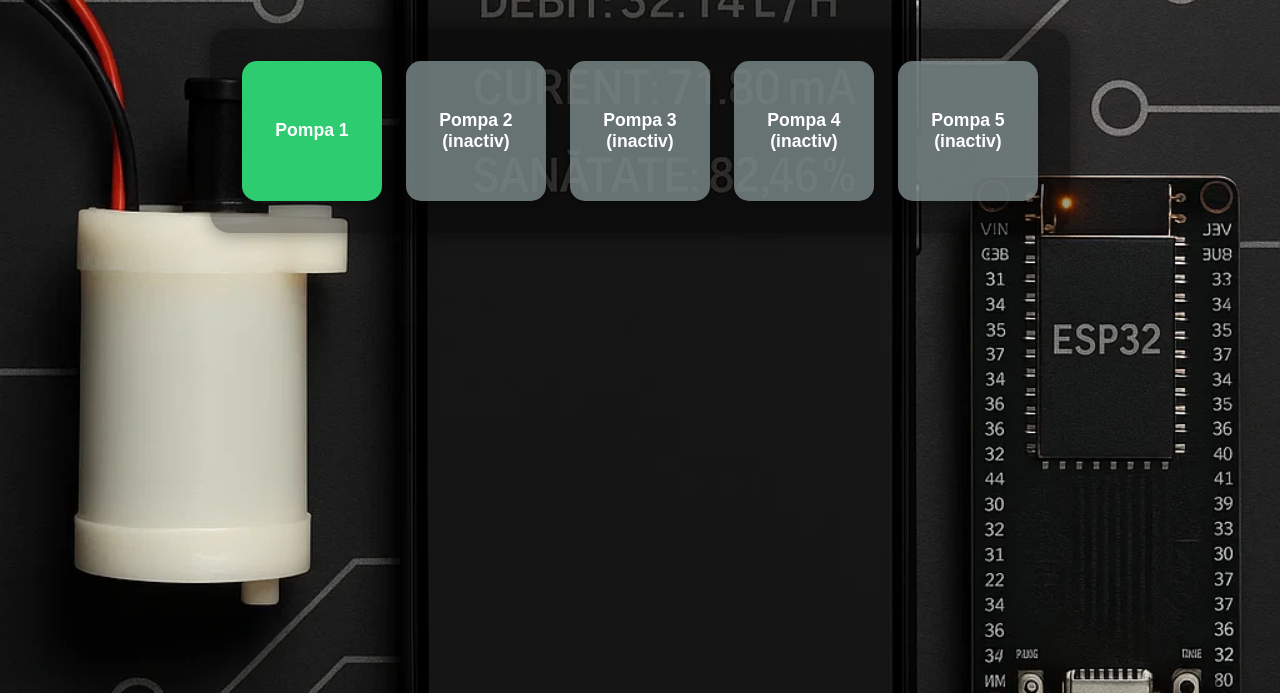
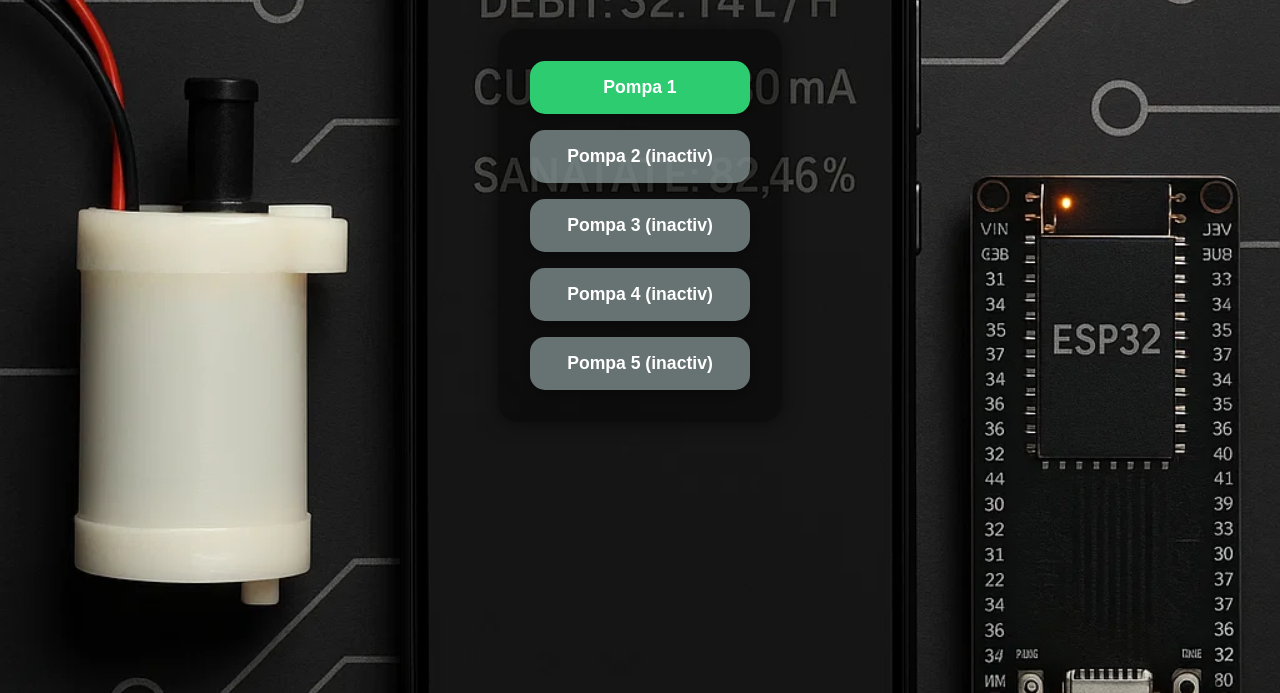
Before and after one commit to EnacheAdr/pompa, a plain HTML site: page index.html in a window 1280 px wide. Shown: the part 107-800 px from the top of the page. Drawn offline with Linux system fonts and the light colour scheme.

Commit message:
Update index.html

```diff
--- a/index.html
+++ b/index.html
@@ -23,7 +23,6 @@
       display: flex;
       flex-direction: column;
       align-items: center;
-      justify-content: flex-start;
       padding: 2rem 1rem;
     }
 
@@ -35,29 +34,24 @@
 
     .pompe-container {
       display: flex;
-      flex-wrap: wrap;
-      justify-content: center;
-      gap: 1.5rem;
-      background-color: rgba(0, 0, 0, 0.4); /* fundal transparent */
+      flex-direction: column;
+      gap: 1rem;
+      background-color: rgba(0, 0, 0, 0.4);
       padding: 2rem;
       border-radius: 20px;
       box-shadow: 0 0 20px rgba(0,0,0,0.5);
     }
 
     .pompa {
-      width: 140px;
-      height: 140px;
+      width: 220px;
+      padding: 1rem;
       border-radius: 15px;
-      display: flex;
-      align-items: center;
-      justify-content: center;
       font-size: 1.1rem;
       font-weight: bold;
       text-decoration: none;
       transition: transform 0.3s, box-shadow 0.3s;
       box-shadow: 0 4px 12px rgba(0, 0, 0, 0.3);
-      text-align: center;
-      padding: 1rem;
+      color: white;
     }
 
     .pompa:hover {
@@ -67,12 +61,10 @@
 
     .pompa-verde {
       background-color: #2ecc71;
-      color: white;
     }
 
     .pompa-gri {
-      background-color: rgba(127, 140, 141, 0.8); /* gri mai clar și vizibil */
-      color: #ffffff;
+      background-color: rgba(127, 140, 141, 0.8);
     }
 
     @media (max-width: 600px) {
@@ -80,8 +72,7 @@
         font-size: 2rem;
       }
       .pompa {
-        width: 120px;
-        height: 120px;
+        width: 180px;
         font-size: 1rem;
       }
     }
@@ -92,10 +83,10 @@
 
   <div class="pompe-container">
     <a href="pompa1.html" class="pompa pompa-verde">Pompa 1</a>
-    <a href="#" class="pompa pompa-gri">Pompa 2<br>(inactiv)</a>
-    <a href="#" class="pompa pompa-gri">Pompa 3<br>(inactiv)</a>
-    <a href="#" class="pompa pompa-gri">Pompa 4<br>(inactiv)</a>
-    <a href="#" class="pompa pompa-gri">Pompa 5<br>(inactiv)</a>
+    <a href="#" class="pompa pompa-gri">Pompa 2 (inactiv)</a>
+    <a href="#" class="pompa pompa-gri">Pompa 3 (inactiv)</a>
+    <a href="#" class="pompa pompa-gri">Pompa 4 (inactiv)</a>
+    <a href="#" class="pompa pompa-gri">Pompa 5 (inactiv)</a>
   </div>
 </body>
 </html>
```
